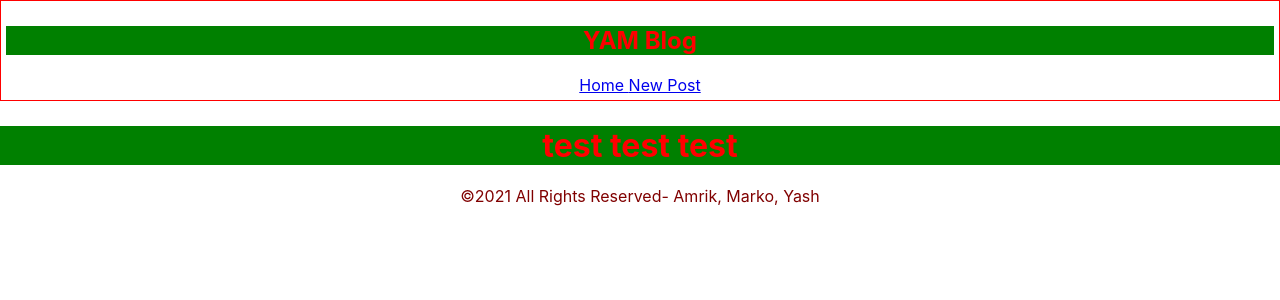
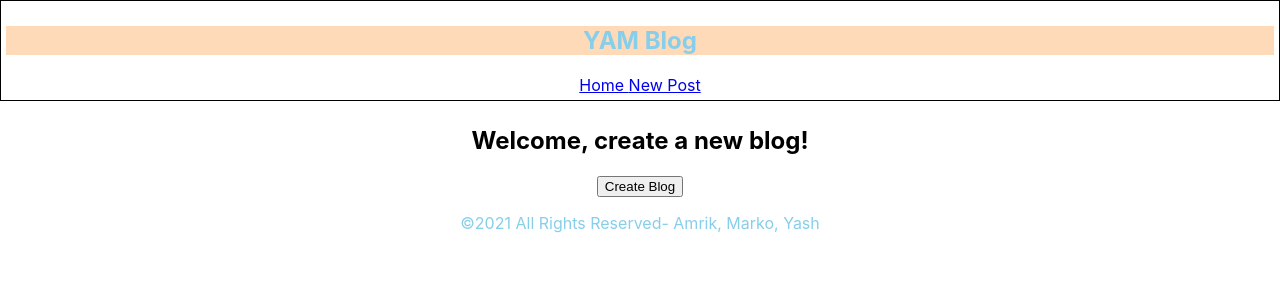
Before and after one commit to MarkoKupresanin/CutiehacksYAM, a React (Create React App) app: page /posts in a window 1280 px wide. Shown: the top 300 px of the page. Built offline with nearby package versions, Linux system fonts and the light colour scheme; no server answers; the database is empty.

Commit message:
button test

```diff
--- a/src/App.css
+++ b/src/App.css
@@ -4,19 +4,19 @@
 
 
 h1{
-  color: red;
-  background-color: green;
+  color: skyblue;
+  background-color: peachpuff;
 }
 
 footer {
   text-align: center;
-  color: maroon;
+  color: skyblue;
 }
 
 .navbar{
   margin-bottom: 25px;
   padding: 5px;
-  border: 1px red solid;
+  border: 1px black solid;
 }
 
 .HomepageContent{
@@ -25,6 +25,11 @@ footer {
 }
 
 .NotFoundDiv{
-  background-color: greenyellow;
+  background-color: peachpuff;
   padding: 20px;
 }
+
+.createblog{
+  color: skyblue;
+  background-color: peachpuff;
+}
--- a/src/BlogList.js
+++ b/src/BlogList.js
@@ -2,8 +2,16 @@ import { useState, useEffect } from 'react';
 
 
 const BlogList = () => {
+
+    const createClick = () => {
+        console.log('It works!');
+    }
+
     return (
-        <h1>test test test</h1>
+        <div classname ="createblog">
+            <h2>Welcome, create a new blog!</h2>
+            <button onClick={createClick()}>Create Blog</button>
+        </div>
     );
 }
 
```
